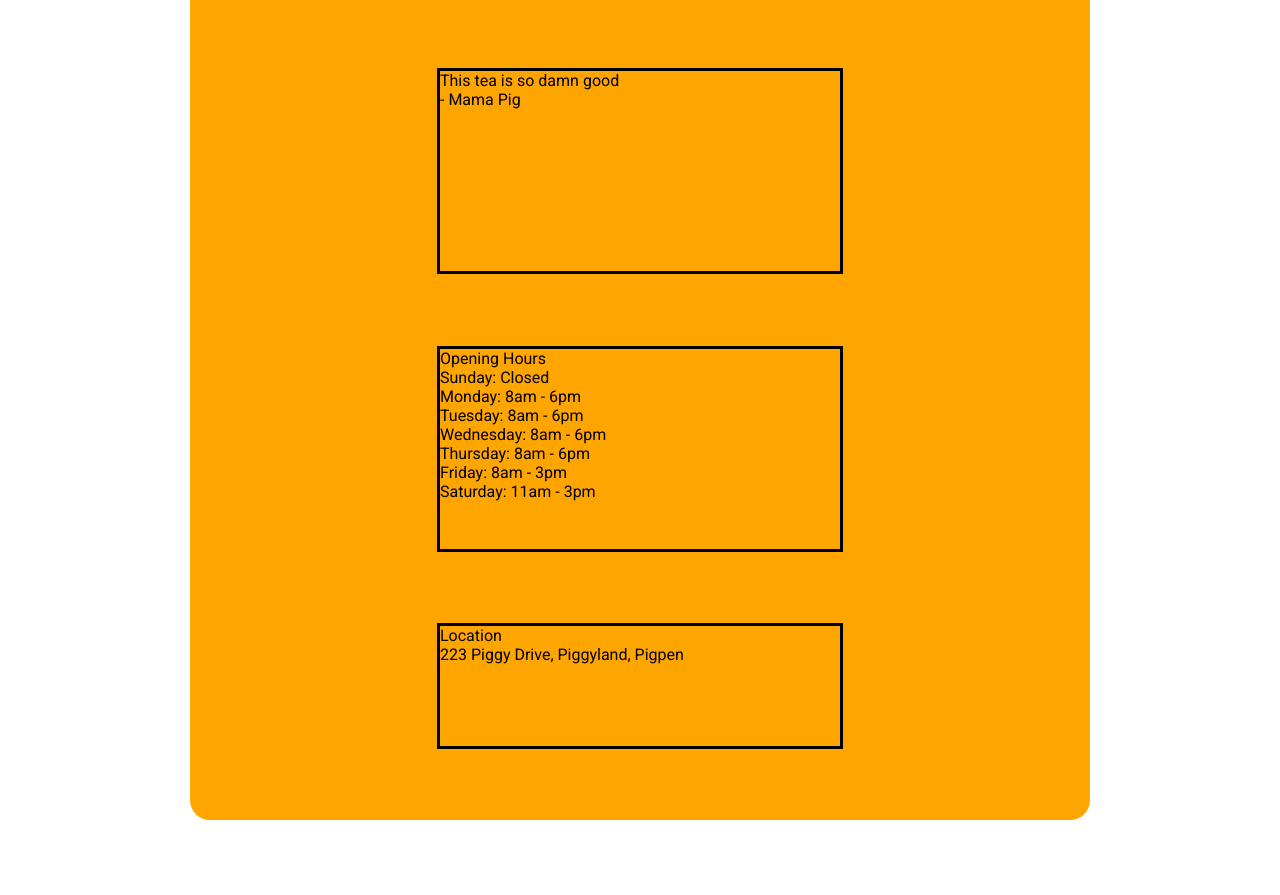
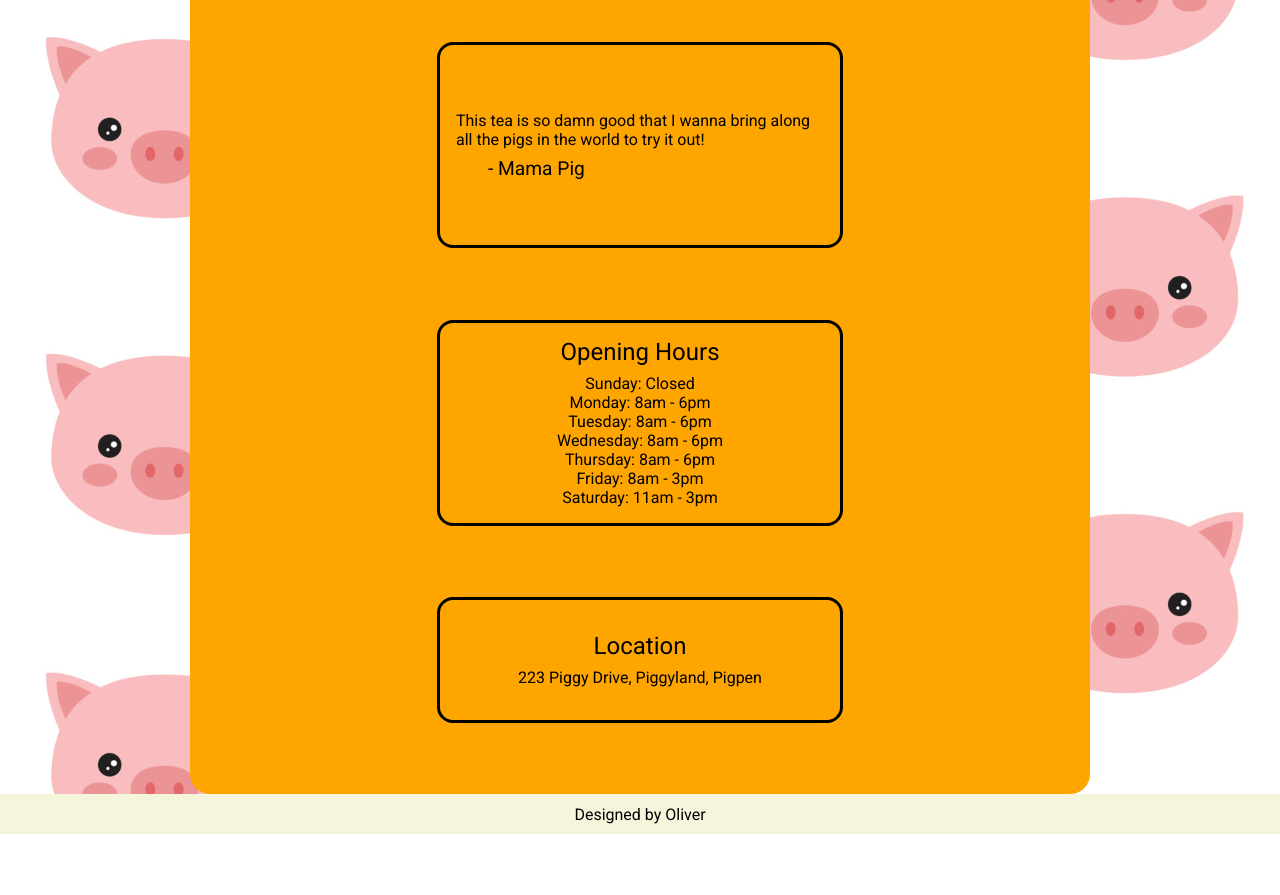
Before and after one commit to oliveryeo/restaurant_page, a plain HTML site: page index.html in a window 1280 px wide. Shown: the part 286-1181 px from the top of the page. After the commit the page ends 1120 px from the top, so only its background shows below. Drawn offline with Linux system fonts and the light colour scheme.

Commit message:
add more element styling and background

```diff
--- a/index.html
+++ b/index.html
@@ -17,7 +17,7 @@
     <div class="content-box">
       <div class="title">Pig Pig Family's Family Tea</div>
       <div class="testimony">
-        <div>This tea is so damn good</div>
+        <div>This tea is so damn good that I wanna bring along all the pigs in the world to try it out!</div>
         <div>- Mama Pig</div>
       </div>
       <div class="hours">
--- a/styles.css
+++ b/styles.css
@@ -10,6 +10,11 @@ html,
 body,
 .container {
   height: 100%;
+}
+
+body {
+  display: grid;
+  grid-template-rows: 80px 1fr 40px;
 }
 
 header {
@@ -34,7 +39,9 @@ header > div {
   display: flex;
   justify-content: center;
   align-items: center;
-  padding-top: 30px;
+  background-image: url("pig-background.jpg");
+  background-size: contain;
+  height: 100%;
 }
 
 .content-box {
@@ -49,6 +56,10 @@ header > div {
   overflow: auto;
 }
 
+.content-box > * {
+  border-radius: 1rem;
+}
+
 .title {
   width: 600px;
   height: 100px;
@@ -56,24 +67,67 @@ header > div {
   display: flex;
   justify-content: center;
   align-items: center;
+  font-size: 2rem;
 }
 
 .testimony {
   border: solid;
   width: 400px;
   height: 200px;
+  font-size: 1rem;
+  display: flex;
+  flex-direction: column;
+  justify-content: center;
+  gap: 0.5rem;
+}
+
+.testimony > div:first-child {
+  padding-left: 1rem;
+  padding-right: 1rem;
+}
+
+.testimony > div:nth-child(2) {
+  align-self: flex-start;
+  font-size: 1.2rem;
+  padding-left: 3rem;
 }
 
 .hours {
   border: solid;
   width: 400px;
   height: 200px;
+  display: flex;
+  flex-direction: column;
+  justify-content: center;
+}
+
+.hours > div:first-child {
+  font-size: 1.5rem;
+  text-align: center;
+  padding-bottom: 0.5rem;
+}
+
+.hours > div:nth-child(n+2) {
+  text-align: center;
 }
 
 .location {
   border: solid;
   width: 400px;
   height: 120px;
+  display: flex;
+  flex-direction: column;
+  justify-content: center;
+}
+
+.location > div:first-child {
+  font-size: 1.5rem;
+  text-align: center;
+  padding-bottom: 0.5rem;
+}
+
+.location > div:nth-child(n+2) {
+  text-align: center;
 }
 
 footer {
@@ -82,5 +136,4 @@ footer {
   align-items: center;
   background-color: beige;
   height: 40px;
-  margin-top: 10rem;
 }
```
Also changed, not shown: pig-background.jpg (added).
